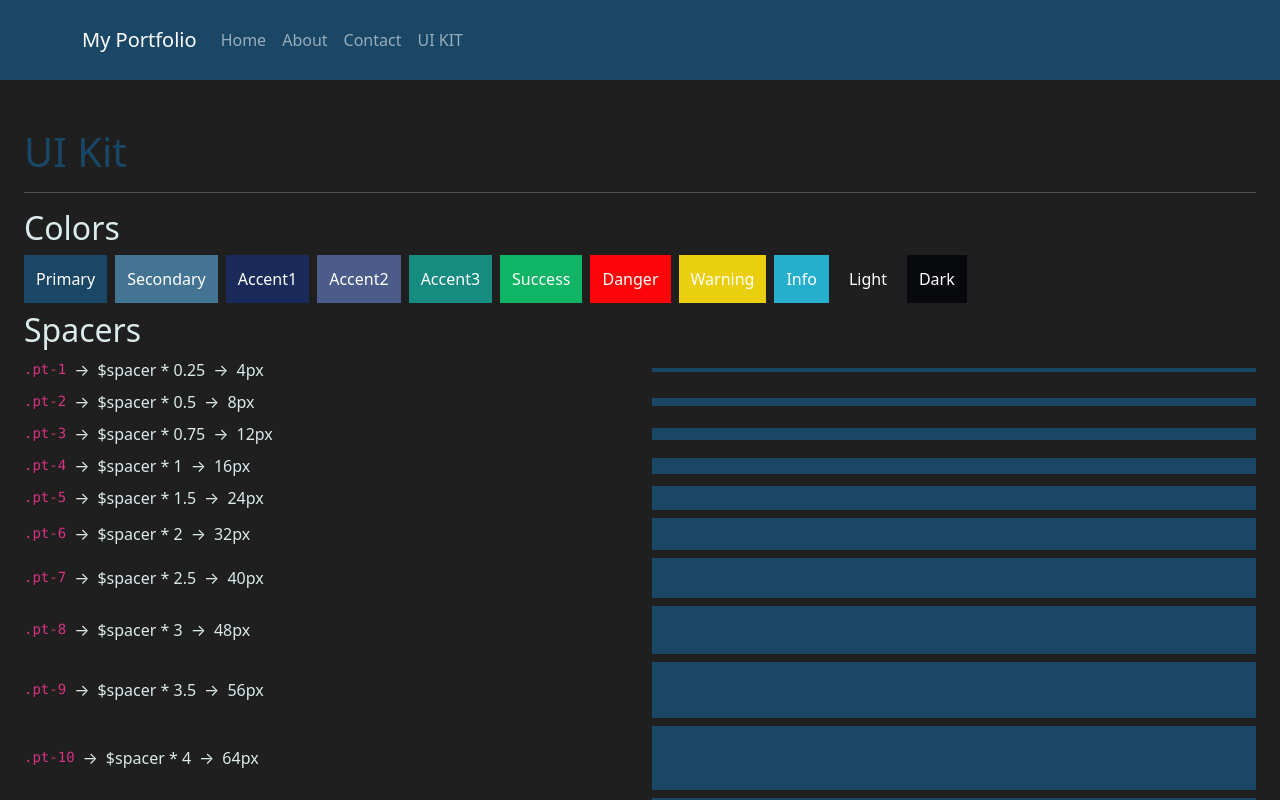
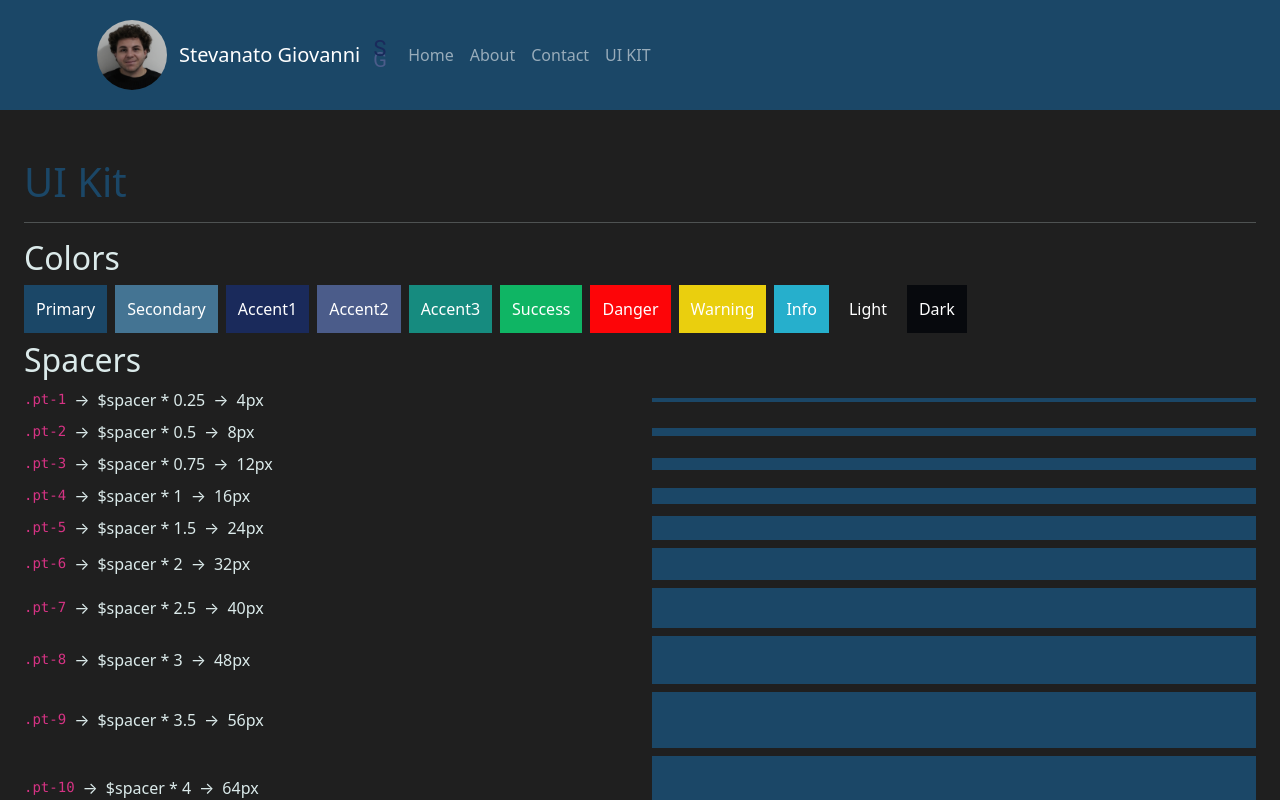
Before and after one commit to giova239/portfolio, a React (Create React App) app: page /uikit in a window 1280 px wide. Shown: the top 800 px of the page. Built offline with nearby package versions, Linux system fonts and the light colour scheme.

Commit message:
improved header and footer

```diff
--- a/src/components/common/footer/footer.jsx
+++ b/src/components/common/footer/footer.jsx
@@ -1,13 +1,13 @@
 import React from 'react';
-import { FaLinkedin, FaGithub } from 'react-icons/fa'; // Import the icons you want
-import logo from '../../../icons/logo.svg'; // Adjust the path to your logo.svg file
+import { FaLinkedin, FaGithub } from 'react-icons/fa';
+import logo from '../../../icons/logo.svg';
 
 function Footer() {
   return (
     <footer className="bg-primary d-flex flex-wrap justify-content-between align-items-center p-4 border-top">
       <div className="col-md-4 d-flex align-items-center">
         <a href="/" className="mb-3 me-2 mb-md-0 text-decoration-none lh-1">
-          <img src={logo} alt="Logo" style={{ width: '50px', height: '50px' }} />
+          <img src={logo} alt="Logo" style={{ width: '70px', height: '70px' }} />
         </a>
         <span className="mb-3 mb-md-0">© 2024 Giovanni Stevanato</span>
       </div>
--- a/src/components/common/header/header.jsx
+++ b/src/components/common/header/header.jsx
@@ -1,13 +1,18 @@
-// src/Header.js
 import React from 'react';
 import { Link } from 'react-router-dom';
+import logo from '../../../icons/logo.svg';
+import profilepic from '../../../icons/profilepic.png';
 
 function Header() {
   return (
     <header className="bg-primary text-white p-3">
       <nav className="navbar navbar-expand-lg navbar-dark">
         <div className="container">
-          <Link className="navbar-brand" to="/">My Portfolio</Link>
+          <div className='d-flex align-items-center'>
+            <img src={profilepic} alt="Profile" style={{ width: '70px', height: '70px', borderRadius: '50%', marginLeft: '15px' }}/>
+            <Link className="navbar-brand ms-3 me-0" to="/">Stevanato Giovanni</Link>
+            <img src={logo} alt="Logo" style={{ width: '40px', height: '40px' }} />
+          </div>
           <div className="collapse navbar-collapse">
             <ul className="navbar-nav ml-auto">
               <li className="nav-item">
```
Also changed, not shown: src/icons/logo.svg, src/icons/profilepic.png (added).
